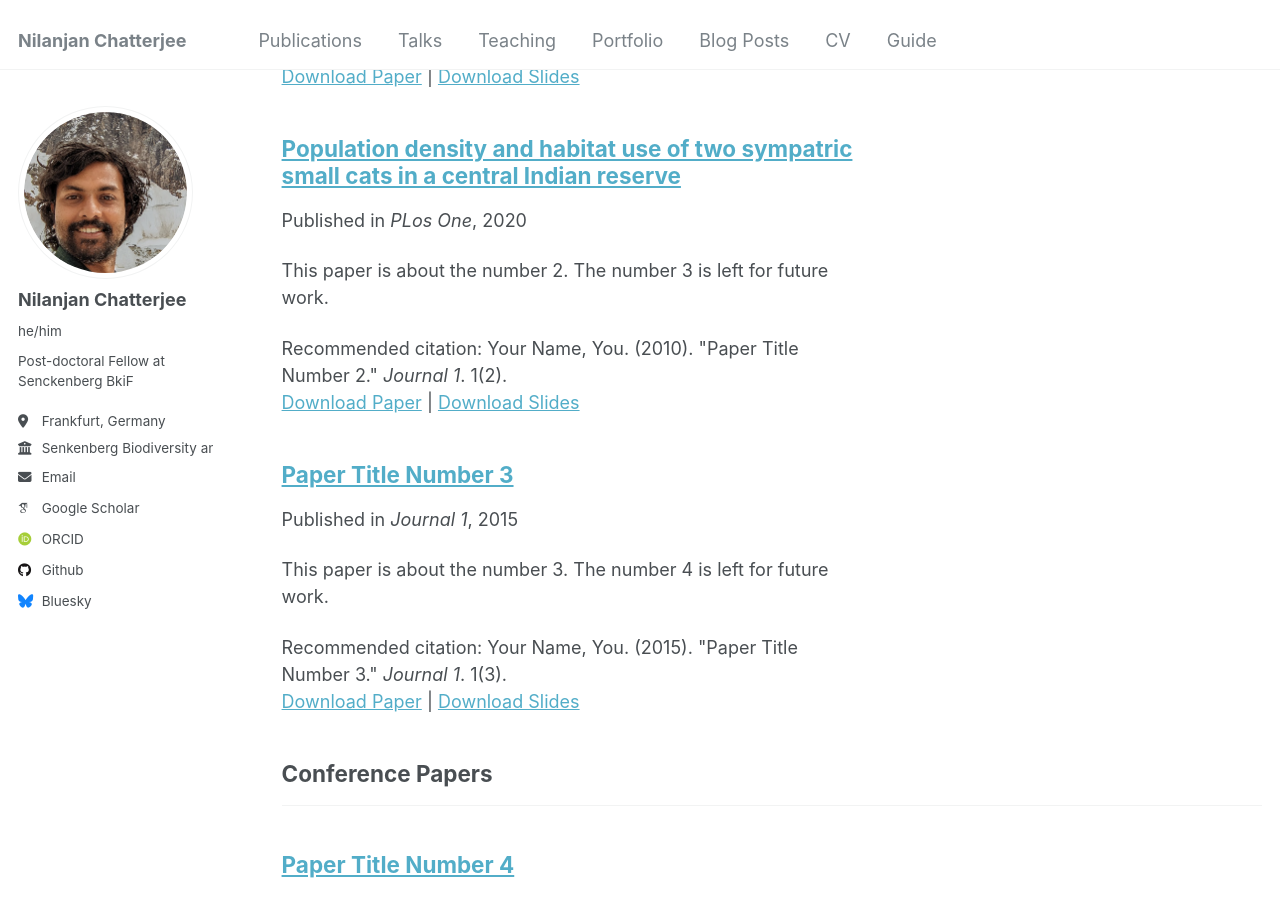
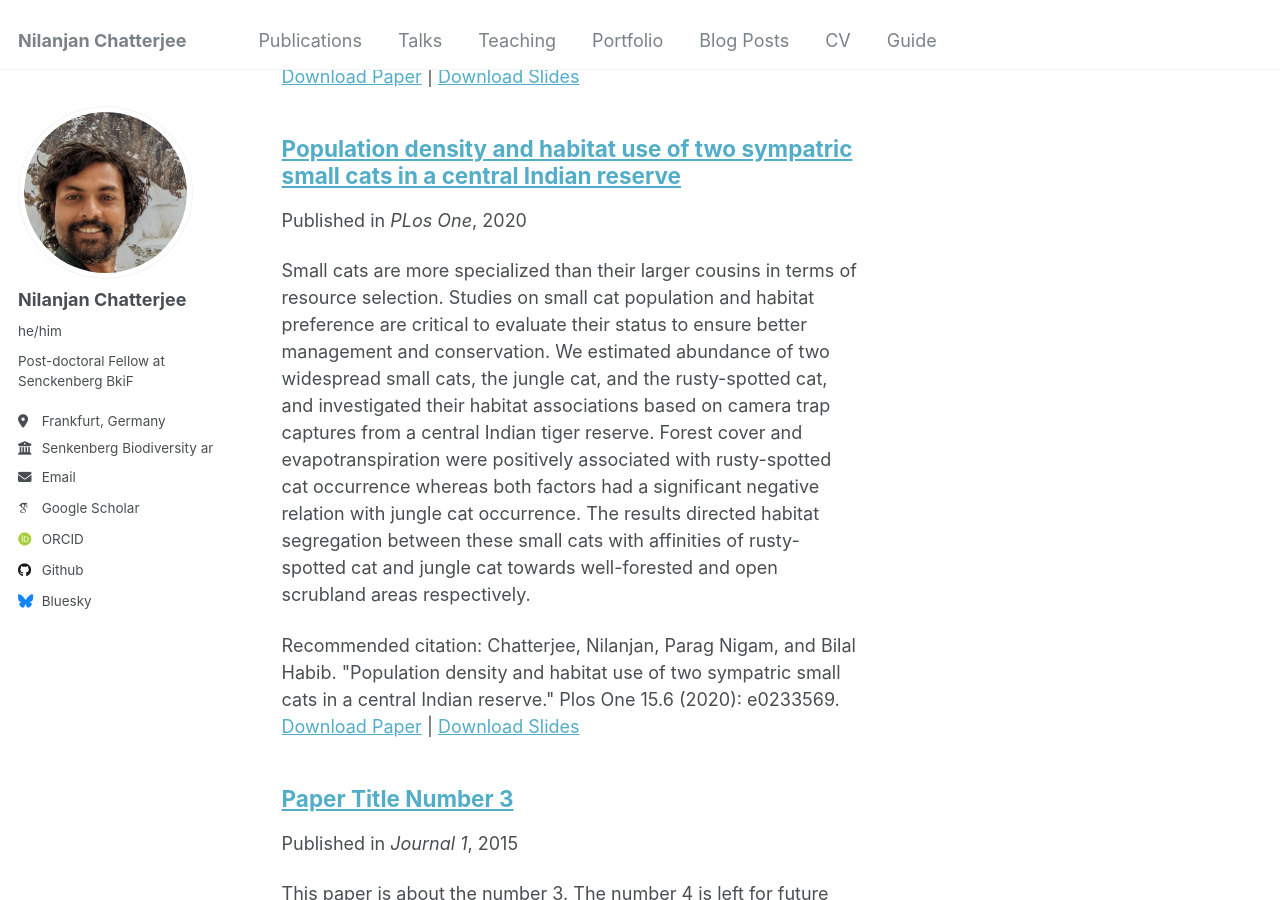
Before and after one commit to nilanjanchatterjee/nilanjanchatterjee.github.io, a Jekyll site: the page built from _pages/publications.html, in a window 1280 px wide and 900 px high, scrolled down 583 px. Built offline with Jekyll 4.4.1, drawn with Linux system fonts in a browser that asks for light colours; some web fonts are replaced.

Commit message:
Update plosone paper

```diff
--- a/_publications/2010-10-01-paper-title-number-2.md
+++ b/_publications/2010-10-01-paper-title-number-2.md
@@ -3,12 +3,14 @@ title: "Population density and habitat use of two sympatric small cats in a cent
 collection: publications
 category: manuscripts
 permalink: https://journals.plos.org/plosone/article?id=10.1371/journal.pone.0233569
-excerpt: 'This paper is about the number 2. The number 3 is left for future work.'
+excerpt: 'Small cats are more specialized than their larger cousins in terms of resource selection. Studies on small cat population and habitat
+preference are critical to evaluate their status to ensure better management and conservation. We estimated abundance of two widespread
+small cats, the jungle cat, and the rusty-spotted cat, and investigated their habitat associations based on camera trap captures from a central Indian tiger reserve. Forest cover and evapotranspiration were positively associated with rusty-spotted cat occurrence whereas both factors had a significant negative relation with jungle cat occurrence. The results directed habitat segregation between these small cats with affinities of rusty-spotted cat and jungle cat towards well-forested and open scrubland areas respectively.'
 date: 2020-06-04
 venue: 'PLos One'
 slidesurl: 'https://journals.plos.org/plosone/article?id=10.1371/journal.pone.0233569'
 paperurl: 'https://journals.plos.org/plosone/article?id=10.1371/journal.pone.0233569'
-citation: 'Your Name, You. (2010). &quot;Paper Title Number 2.&quot; <i>Journal 1</i>. 1(2).'
+citation: 'Chatterjee, Nilanjan, Parag Nigam, and Bilal Habib. "Population density and habitat use of two sympatric small cats in a central Indian reserve." Plos One 15.6 (2020): e0233569.'
 ---
 
 The contents above will be part of a list of publications, if the user clicks the link for the publication than the contents of section will be rendered as a full page, allowing you to provide more information about the paper for the reader. When publications are displayed as a single page, the contents of the above "citation" field will automatically be included below this section in a smaller font.
```
